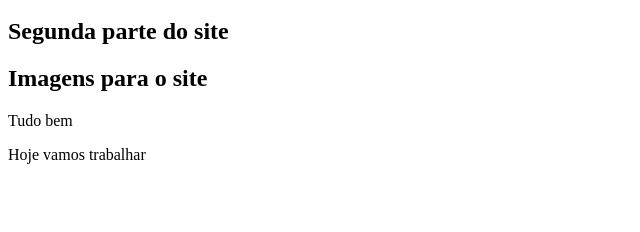
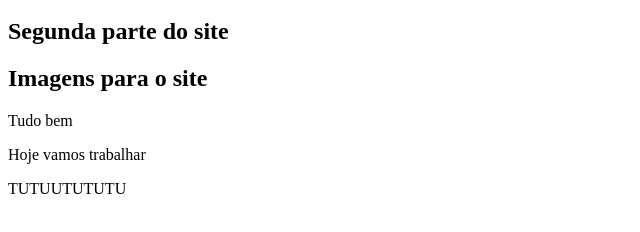
Before and after one commit to Dalzoto/Trabalho, a plain HTML site: page index.html in a window 1280 px wide. Shown: the part 48-280 px from the top of the page, without its empty margins (0-640 px from the left). Drawn offline with Linux system fonts and the light colour scheme.

Commit message:
Versão 4 - Página web

```diff
--- a/index.html
+++ b/index.html
@@ -10,6 +10,6 @@
          <h2>Imagens para o site</h2>
 <p>Tudo bem</p>
 <p>Hoje vamos trabalhar</p>
-
+<p>TUTUUTUTUTU</p>
 </body>
 </html>
```
